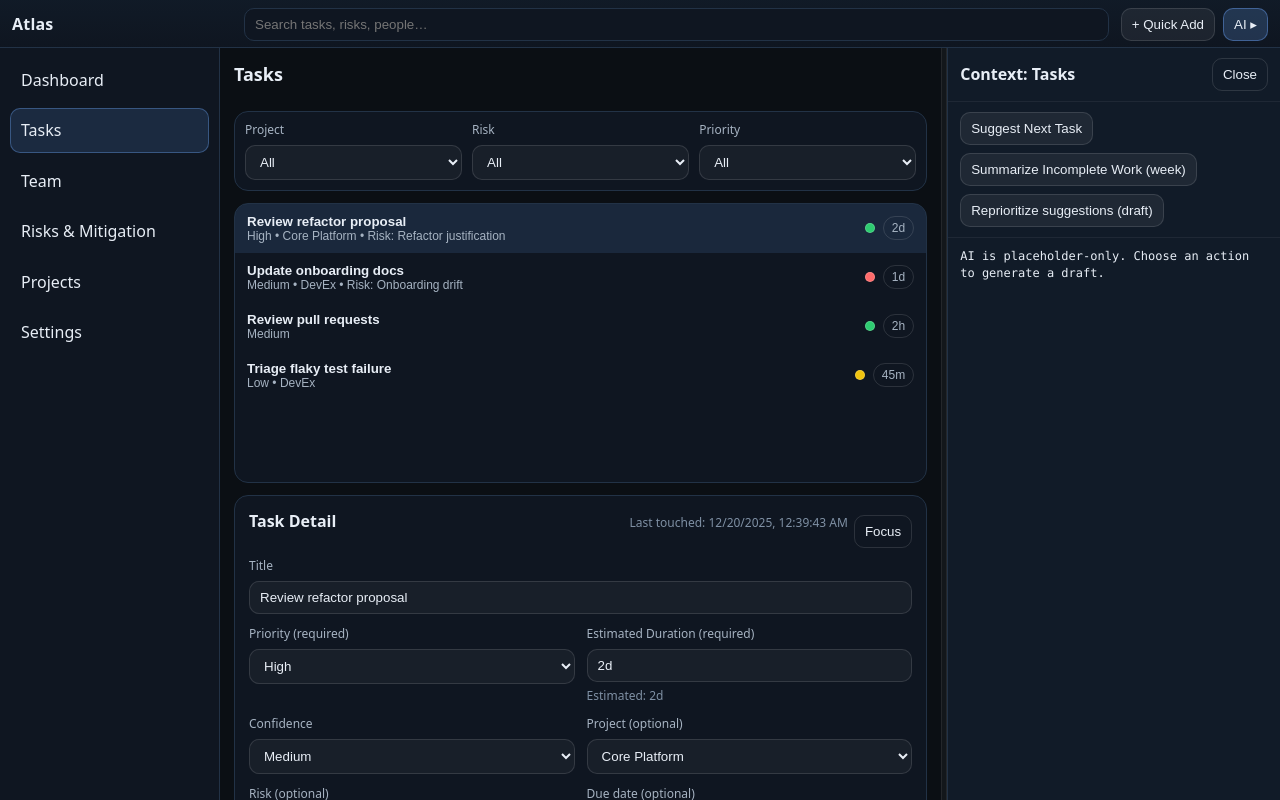
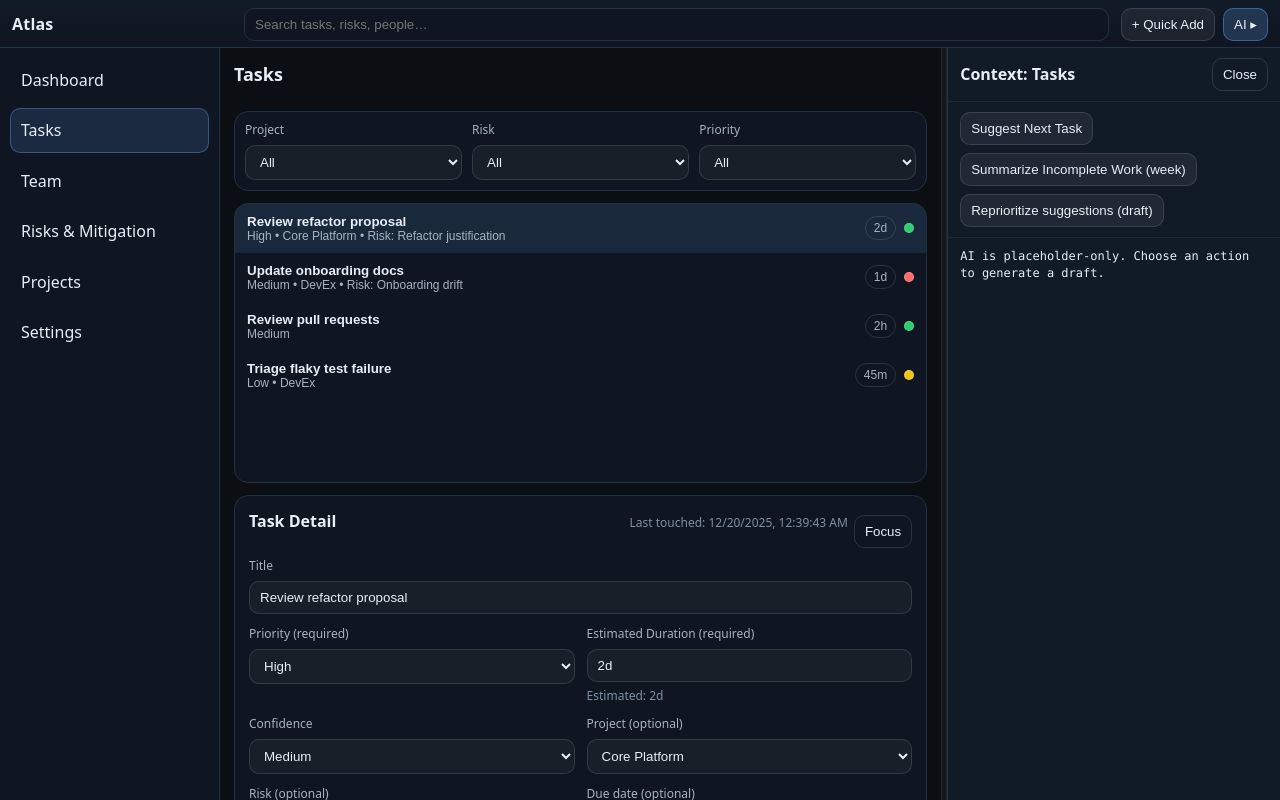
Before and after one commit to smithhe/Atlas, a React (Vite) app in the folder src/atlas.ui/: page /#/tasks in a window 1280 px wide. Shown: the top 800 px of the page. Built offline with nearby package versions, Linux system fonts and the light colour scheme.

Commit message:
Updated tasks list layout to keep colored dots aligned

```diff
--- a/src/atlas.ui/src/App.css
+++ b/src/atlas.ui/src/App.css
@@ -312,6 +312,15 @@
   align-items: center;
   gap: 8px;
   flex: 0 0 auto;
+}
+
+.tasksTaskRow {
+  align-items: flex-start;
+}
+
+.tasksTaskRow .pillRow {
+  align-self: flex-start;
+  margin-top: 2px;
 }
 
 .activityDot {
--- a/src/atlas.ui/src/views/TasksView.tsx
+++ b/src/atlas.ui/src/views/TasksView.tsx
@@ -118,7 +118,7 @@ export function TasksView() {
               return (
                 <button
                   key={t.id}
-                  className={`listRow listRowBtn ${t.id === selectedTaskId ? 'listRowActive' : ''}`}
+                  className={`listRow listRowBtn tasksTaskRow ${t.id === selectedTaskId ? 'listRowActive' : ''}`}
                   onClick={() => dispatch({ type: 'selectTask', taskId: t.id })}
                   onDoubleClick={() => navigate(`/tasks/${t.id}`)}
                 >
@@ -134,14 +134,14 @@ export function TasksView() {
                     </div>
                   </div>
                   <div className="pillRow">
+                    <div className="pill">
+                      {formatDurationFromMinutes(parseDurationText(t.estimatedDurationText)?.totalMinutes ?? 0)}
+                    </div>
                     <span
                       className={`activityDot activityDot-${activity}`}
                       title={`Activity: ${days}d ago (stale threshold ${settings.staleDays}d)`}
                       aria-label={`Activity: ${days} days ago`}
                     />
-                    <div className="pill">
-                      {formatDurationFromMinutes(parseDurationText(t.estimatedDurationText)?.totalMinutes ?? 0)}
-                    </div>
                   </div>
                 </button>
               )
```
